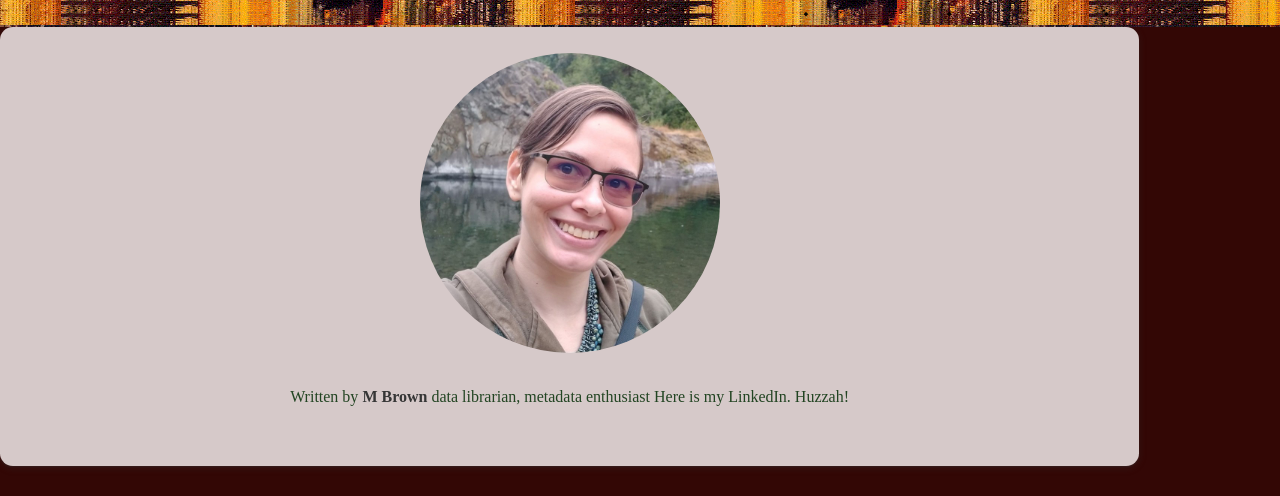
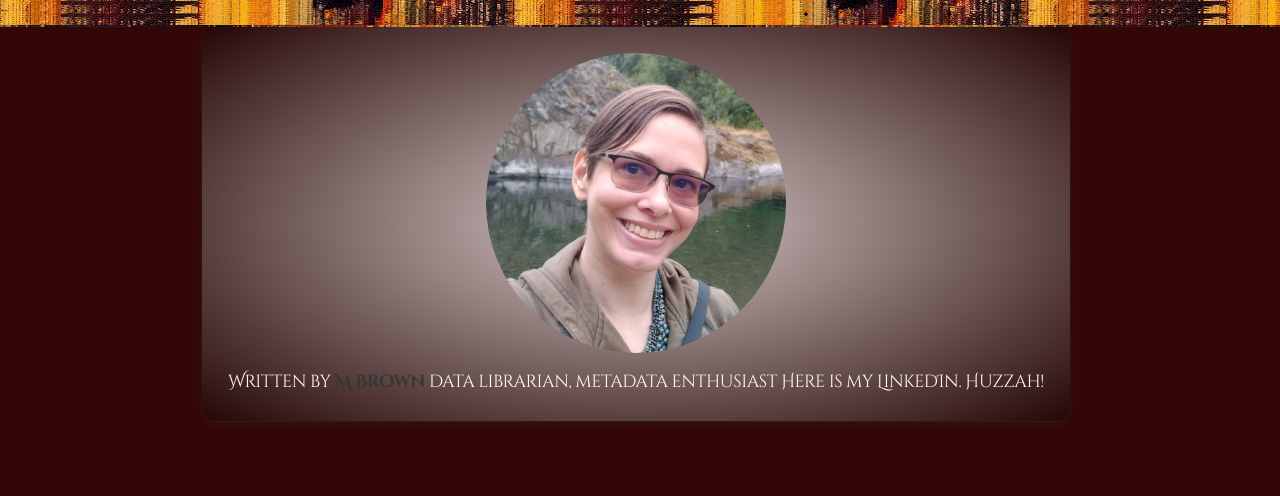
Before and after one commit to jacksmedia/mbrownmlis, a Gatsby site: page / in a window 1280 px wide. Shown: the part 69-565 px from the top of the page. Built offline with nearby package versions, Linux system fonts and the light colour scheme; Gatsby itself is replaced by a stand-in of ours.

Commit message:
:art: bio component
near MVP on landing page

```diff
--- a/src/components/Navbar/Navbar.js
+++ b/src/components/Navbar/Navbar.js
@@ -32,6 +32,7 @@
   height: 100%;
   cursor: pointer;
   padding: 0 10vw;
+  text-decoration: none;
 
   @media (max-width: 768px) {
     display: flex;
@@ -62,9 +63,10 @@
     width: 70%;
     justify-content: flex-start;
     align-items: center;
-    padding-top: 0px;
+    padding-top: 72px;
     background-color: #082C2A;
     transition: all 0.3s ease-in;
+    top: 72px;
     right: ${props => (props.open ? "-100%" : "0")};
   }
 `
@@ -73,7 +75,7 @@
   background-color: #eee;
   width: 30px;
   height: 3px;
-  transition: all 0.3s linear;
+  transition: all .3s linear;
   align-self: center;
   position: relative;
   transform: ${props => (props.open ? "rotate(-45deg)" : "inherit")};
--- a/src/components/bio.js
+++ b/src/components/bio.js
@@ -31,7 +31,8 @@
   const social = data.site.siteMetadata?.social
 
   return (
-    <div className="floatybox">
+    <div className="center-out">
+      <div className="floatybox sepia-porthole center-in">
         <StaticImage
           className="bio-avatar"
           layout="fixed"
@@ -43,14 +44,15 @@
           alt="Profile picture"
         />
         {author?.name && (
-        <p>
+          <h3 className="white-text">
             Written by <strong>{author.name}</strong> {author?.summary || null}
             {` `}
             <a href={`https://linkedin.com/in/emily-brown-9689a327/`}>
               Here is my LinkedIn
             </a>.&nbsp;Huzzah!
-        </p>
+          </h3>
         )}
+      </div>
     </div>
   )
 }
--- a/src/style.scss
+++ b/src/style.scss
@@ -354,6 +354,23 @@
   padding: 1.6rem;
   box-shadow: rgba(60, 64, 67, 0.3) 0px 1px 2px 0px, rgba(60, 64, 67, 0.15) 0px 2px 6px 2px;
 }
+.sepia-porthole {
+  background: radial-gradient(rgba(255,250,250,0.8),rgba(33,07,05,0.8));
+}
+
+.white-text {
+  color: snow;
+}
+
+.center-out {
+  display: flex;
+  height: inherit;;
+}
+.center-in {
+  width: inherit;
+  height: inherit;
+  margin: auto;  /* Magic! */
+}
 
 .fade {
   animation: fade-out-keyframes 1s;
```
Lines whose indentation alone changed are shown as unchanged.
